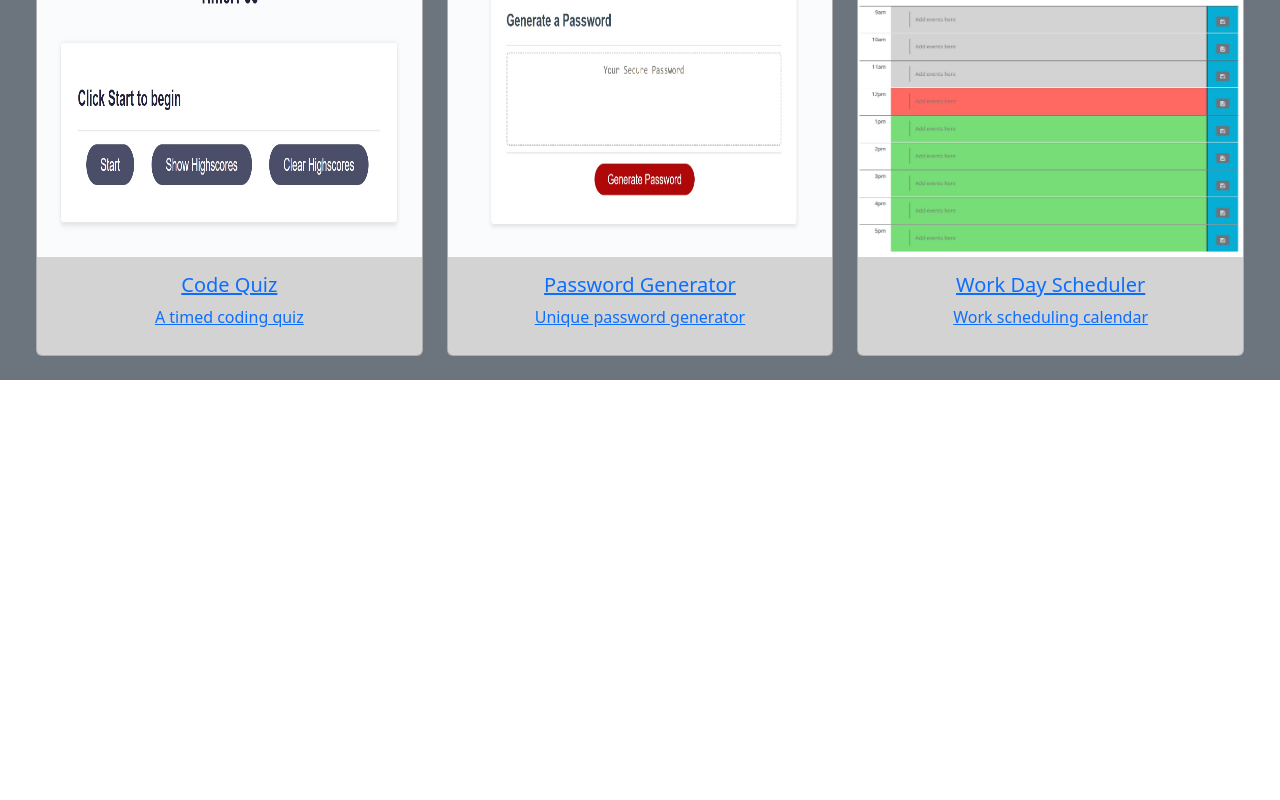
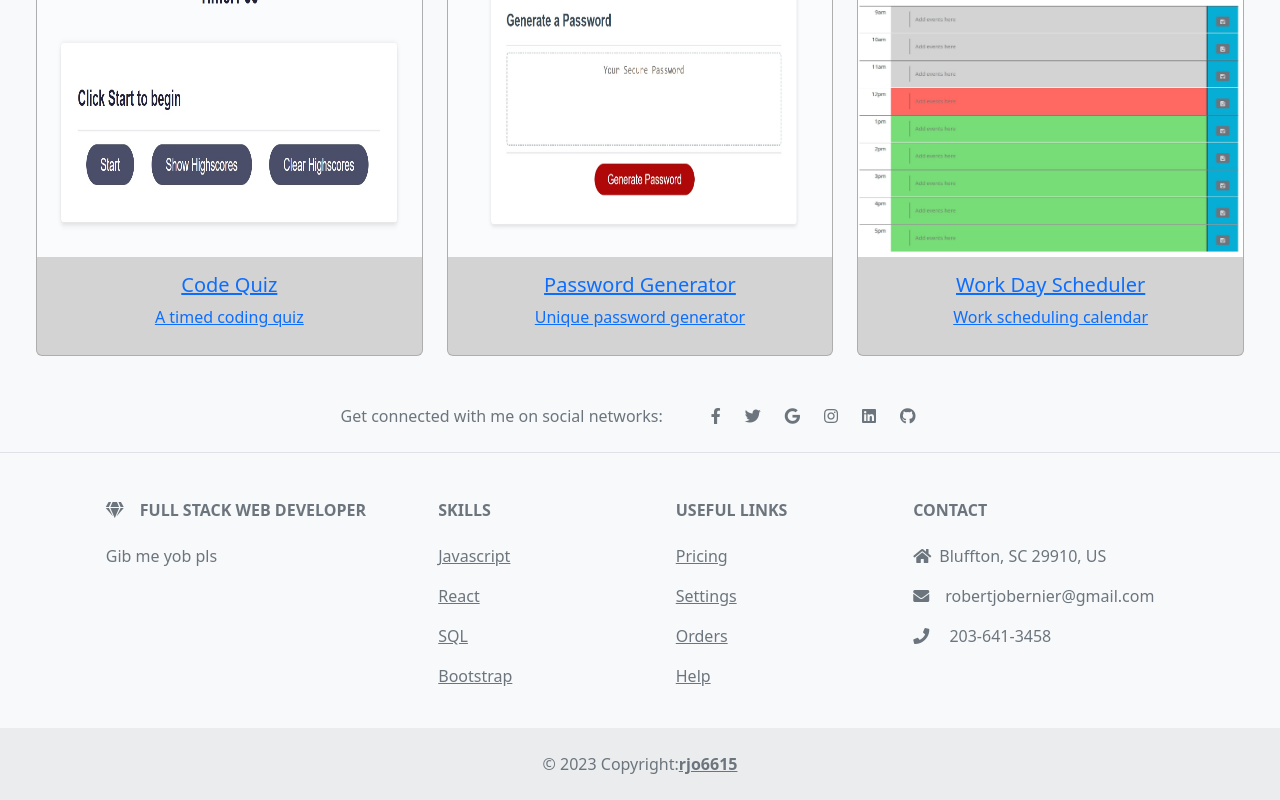
Before and after one commit to rjo6615/React-Portfolio, a React (Create React App) app: page /portfolio in a window 1280 px wide. Shown: the part 672-1472 px from the top of the page. Before the commit the page ends 1052 px from the top, so only its background shows below. Built offline with nearby package versions, Linux system fonts and the light colour scheme.

Commit message:
added footer

```diff
--- a/package.json
+++ b/package.json
@@ -8,6 +8,8 @@
     "@testing-library/react": "^13.4.0",
     "@testing-library/user-event": "^13.5.0",
     "bootstrap": "^5.2.3",
+    "mdb-react-ui-kit": "^5.1.0",
+    "mdbreact": "^5.2.0",
     "react": "^18.2.0",
     "react-bootstrap": "^2.7.2",
     "react-dom": "^18.2.0",
--- a/src/App.js
+++ b/src/App.js
@@ -1,11 +1,11 @@
-
 import About from "./components/About/About";
 import Navbar from "./components/Navbar/Navbar";
 import Portfolio from "./components/Portfolio/Portfolio";
 import Contact from "./components/Contact/Contact";
 import Resume from "./components/Resume/Resume";
+import Footer from "./components/Footer/Footer";
 import 'bootstrap/dist/css/bootstrap.min.css';
-
+import '@fortawesome/fontawesome-free/css/all.min.css';
 
 function App() {
   let component
@@ -26,6 +26,7 @@
     <div>
       <Navbar />
       {component}
+      <Footer />
     </div>
   );
 }
--- /dev/null
+++ b/src/components/Footer/Footer.js
@@ -0,0 +1,121 @@
+import React from 'react';
+import { MDBFooter, MDBContainer, MDBRow, MDBCol, MDBIcon } from 'mdb-react-ui-kit';
+
+export default function Footer() {
+  return (
+    <MDBFooter bgColor='light' className='text-center text-lg-start text-muted'>
+      <section className='d-flex justify-content-center p-4 border-bottom'>
+        <div className='me-5 d-none d-lg-block'>
+          <span>Get connected with me on social networks:</span>
+        </div>
+
+        <div>
+          <a href='#/' className='me-4 text-reset'>
+            <MDBIcon fab icon="facebook-f" />
+          </a>
+          <a href='#/' className='me-4 text-reset'>
+            <MDBIcon fab icon="twitter" />
+          </a>
+          <a href='#/' className='me-4 text-reset'>
+            <MDBIcon fab icon="google" />
+          </a>
+          <a href='#/' className='me-4 text-reset'>
+            <MDBIcon fab icon="instagram" />
+          </a>
+          <a href='#/' className='me-4 text-reset'>
+            <MDBIcon fab icon="linkedin" />
+          </a>
+          <a href='#/' className='me-4 text-reset'>
+            <MDBIcon fab icon="github" />
+          </a>
+        </div>
+      </section>
+
+      <section className=''>
+        <MDBContainer className='text-center text-md-start mt-5'>
+          <MDBRow className='mt-3'>
+            <MDBCol md="3" lg="4" xl="3" className='mx-auto mb-4'>
+              <h6 className='text-uppercase fw-bold mb-4'>
+                <MDBIcon icon="gem" className="me-3" />
+                Full Stack Web Developer
+              </h6>
+              <p>
+                Gib me yob pls
+              </p>
+            </MDBCol>
+
+            <MDBCol md="2" lg="2" xl="2" className='mx-auto mb-4'>
+              <h6 className='text-uppercase fw-bold mb-4'>Skills</h6>
+              <p>
+                <a href='#!' className='text-reset'>
+                  Javascript
+                </a>
+              </p>
+              <p>
+                <a href='#!' className='text-reset'>
+                  React
+                </a>
+              </p>
+              <p>
+                <a href='#!' className='text-reset'>
+                  SQL
+                </a>
+              </p>
+              <p>
+                <a href='#!' className='text-reset'>
+                  Bootstrap
+                </a>
+              </p>
+            </MDBCol>
+
+            <MDBCol md="3" lg="2" xl="2" className='mx-auto mb-4'>
+              <h6 className='text-uppercase fw-bold mb-4'>Useful links</h6>
+              <p>
+                <a href='#!' className='text-reset'>
+                  Pricing
+                </a>
+              </p>
+              <p>
+                <a href='#!' className='text-reset'>
+                  Settings
+                </a>
+              </p>
+              <p>
+                <a href='#!' className='text-reset'>
+                  Orders
+                </a>
+              </p>
+              <p>
+                <a href='#!' className='text-reset'>
+                  Help
+                </a>
+              </p>
+            </MDBCol>
+
+            <MDBCol md="4" lg="3" xl="3" className='mx-auto mb-md-0 mb-4'>
+              <h6 className='text-uppercase fw-bold mb-4'>Contact</h6>
+              <p>
+                <MDBIcon icon="home" className="me-2" />
+                Bluffton, SC 29910, US
+              </p>
+              <p>
+                <MDBIcon icon="envelope" className="me-3" />
+                robertjobernier@gmail.com
+              </p>
+              <p>
+                <MDBIcon icon="phone" className="me-3" /> 203-641-3458
+              </p>
+            </MDBCol>
+          </MDBRow>
+        </MDBContainer>
+      </section>
+
+      <div className='text-center p-4' style={{ backgroundColor: 'rgba(0, 0, 0, 0.05)' }}>
+        © 2023 Copyright:
+        <a className='text-reset fw-bold' href='https://github.com/rjo6615'>
+          rjo6615
+        </a>
+      </div>
+    </MDBFooter>
+  );
+}
--- a/src/components/Portfolio/Portfolio.js
+++ b/src/components/Portfolio/Portfolio.js
@@ -43,7 +43,7 @@
        },
       ];
     return (
-      <center className="bg-secondary pb-4">
+      <center className="bg-light pb-4">
       <Row xs={1} md={2} lg={3} className="g-4 mx-4">
         {projects.map((el) => (
           <Col>
```
Also changed, not shown: 1 other file (tests, documents, lock files or other folders).
